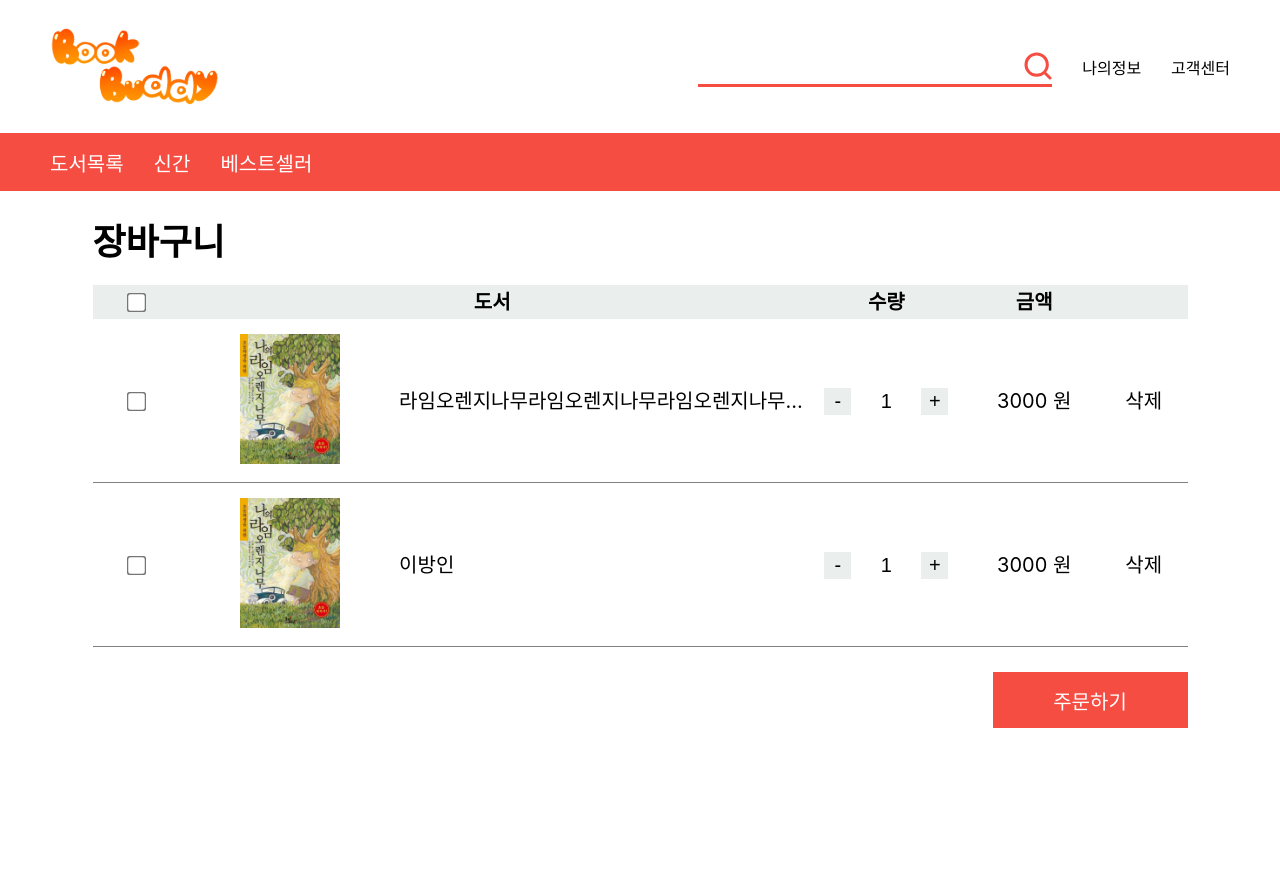
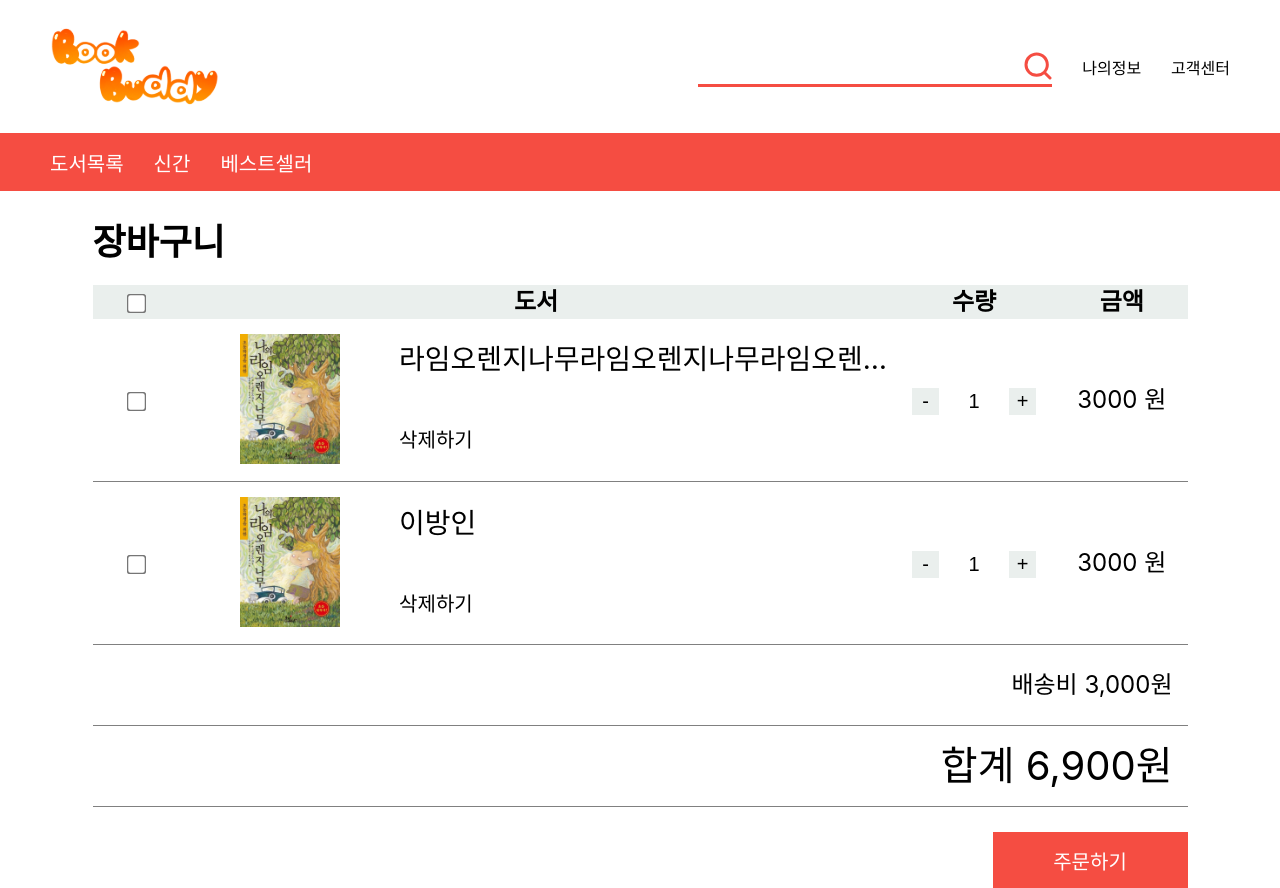
Before and after one commit to HyeranJo/bookbuddy, a React (Create React App) app in the folder client/: page /order in a window 1280 px wide. Before the commit the page ends 800 px from the top, so only its background shows below. Built offline with nearby package versions, Linux system fonts and the light colour scheme.

Commit message:
Feat: cart Table layout 변경

```diff
--- a/client/src/components/category/CartTable.style.ts
+++ b/client/src/components/category/CartTable.style.ts
@@ -8,7 +8,7 @@ export const Styled_CartTable = {
   `,
   Table: styled.table`
     width: 1095px;
-    font-size: var(--basic-font-size);
+    font-size: var(--order-font-size);
     text-align: center;
     line-height: 34px;
     border-collapse: collapse; //표 테두리 삭제
@@ -18,14 +18,21 @@ export const Styled_CartTable = {
     background-color: var(--category-color);
   `,
   Tr: styled.tr`
-    border-bottom: 1px solid gray;
     line-height: 50px;
 
     & > .booktitle {
       text-align: left;
+      font-size: var(--order-book-title-font-size);
     }
+  `,
+  DeleteTr: styled.tr`
+    border-bottom: 1px solid gray;
+    line-height: 50px;
+
     & > .delete {
       cursor: pointer;
+      text-align: left;
+      font-size: var(--basic-font-size);
     }
   `,
   Td: styled.td`
@@ -41,4 +48,17 @@ export const Styled_CartTable = {
     cursor: pointer;
     transform: scale(1.5);
   `,
+  AmountTr: styled.tr`
+    border-bottom: 1px solid gray;
+    line-height: 50px;
+    text-align: right;
+
+    & > td {
+      padding-right: 30px;
+      padding: 15px;
+    }
+    &:last-child {
+      font-size: var(--detail-full-amount-font-size);
+    }
+  `,
 };
--- a/client/src/components/category/CartTable.tsx
+++ b/client/src/components/category/CartTable.tsx
@@ -11,10 +11,9 @@ const CartTable = () => {
         <colgroup>
           <col style={{ width: '8%' }}></col>
           <col style={{ width: '20%' }}></col>
-          <col style={{ width: '37%' }}></col>
+          <col style={{ width: '45%' }}></col>
           <col style={{ width: '15%' }}></col>
           <col style={{ width: '12%' }}></col>
-          <col style={{ width: '8%' }}></col>
         </colgroup>
         <thead>
           <tr>
@@ -29,36 +28,53 @@ const CartTable = () => {
         </thead>
         <tbody>
           <Styled_CartTable.Tr>
-            <td>
+            <td rowSpan={2}>
               <Styled_CartTable.Input type="checkbox" />
             </td>
-            <Styled_CartTable.Td>
+            <td rowSpan={2}>
               <Styled_CartTable.Img src={image} />
+            </td>
+            <Styled_CartTable.Td className="booktitle">
+              라임오렌지나무라임오렌지나무라임오렌지나무라임오렌지나무라임오렌지나무라임오렌지나무라임오렌지나무라임오렌지나무라임오렌지나무라임오렌지나무라임오렌지나무라임오렌지나무라임오렌지나무라임오렌지나무라임오렌지나무라임오렌지나무
             </Styled_CartTable.Td>
-            <Styled_CartTable.Td className="booktitle">
-              라임오렌지나무라임오렌지나무라임오렌지나무라임오렌지나무라임오렌지나무라임오렌지나무라임오렌지나무라임오렌지나무
-            </Styled_CartTable.Td>
-            <td>
+            <td rowSpan={2}>
               <QuantityInput />
             </td>
-            <td>3000 원</td>
-            <Styled_CartTable.Td className="delete">삭제</Styled_CartTable.Td>
+            <td rowSpan={2}>3000 원</td>
           </Styled_CartTable.Tr>
+          <Styled_CartTable.DeleteTr>
+            <Styled_CartTable.Td className="delete">
+              삭제하기
+            </Styled_CartTable.Td>
+          </Styled_CartTable.DeleteTr>
 
           <Styled_CartTable.Tr>
-            <td>
+            <td rowSpan={2}>
               <Styled_CartTable.Input type="checkbox" />
             </td>
-            <td>
+            <td rowSpan={2}>
               <Styled_CartTable.Img src={image} />
             </td>
-            <td className="booktitle">이방인</td>
-            <td>
+            <Styled_CartTable.Td className="booktitle">
+              이방인
+            </Styled_CartTable.Td>
+            <td rowSpan={2}>
               <QuantityInput />
             </td>
-            <td>3000 원</td>
-            <Styled_CartTable.Td className="delete">삭제</Styled_CartTable.Td>
+            <td rowSpan={2}>3000 원</td>
           </Styled_CartTable.Tr>
+          <Styled_CartTable.DeleteTr>
+            <Styled_CartTable.Td className="delete">
+              삭제하기
+            </Styled_CartTable.Td>
+          </Styled_CartTable.DeleteTr>
+
+          <Styled_CartTable.AmountTr className="delivery">
+            <td colSpan={5}>배송비 3,000원</td>
+          </Styled_CartTable.AmountTr>
+          <Styled_CartTable.AmountTr className="total">
+            <td colSpan={5}>합계 6,900원</td>
+          </Styled_CartTable.AmountTr>
         </tbody>
       </Styled_CartTable.Table>
     </div>
--- a/client/src/index.css
+++ b/client/src/index.css
@@ -19,9 +19,10 @@
   --detail-book-title-font-size: 40px;
   --detail-basic-font-size: 24px;
   --detail-full-amount-font-size: 36px;
-  --order-book-title-font-size: 32px;
+  --order-book-title-font-size: 28px;
   --order-quantity-font-size: 24px;
-  --order-price-font-size: 24px;
+  --order-font-size: 24px;
+  --detail-full-amount-font-size: 40px;
 
 }
 
```
